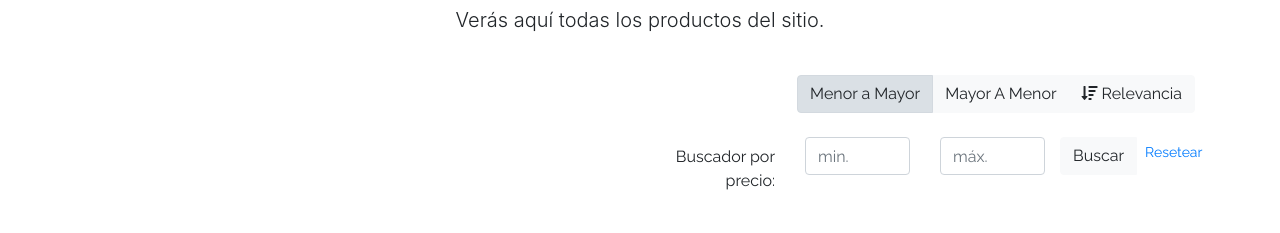
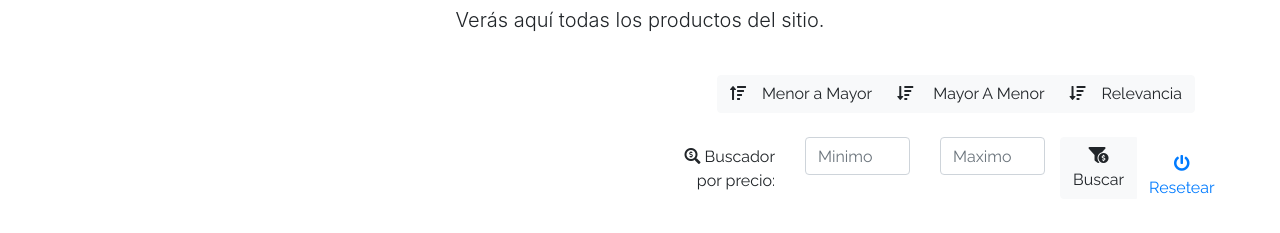
Before and after one commit to brunokco/ecommerce, a plain HTML site: page products.html in a window 1280 px wide. Shown: the part 113-346 px from the top of the page. Drawn offline with Linux system fonts and the light colour scheme; no server answers; sample sign-in values are in the browser's storage.

Commit message:
Cambios Menores y Fix

```diff
--- a/css/styles.css
+++ b/css/styles.css
@@ -139,12 +139,7 @@ a.custom-card:hover {
 .checked {
   color: orange;
 }
-label,
-button{
-  font-family: 'Raleway';
-  font-weight: bold;
-  text-align: center;
-}
+
 button{
   background-color: black;
   color: white;
--- a/products.html
+++ b/products.html
@@ -35,15 +35,17 @@
       <div class="row">
         <div class="col text-right">
           <div class="btn-group btn-group-toggle mb-4" data-toggle="buttons">
-            <label class="btn btn-light active" id="sortAsc">
-              <input type="radio" name="options" autocomplete="off" checked>Menor a Mayor
+            <label class="btn btn-light" id="sortAsc">
+              <input type="radio" name="options" autocomplete="off" checked><i
+              class="fas fa-sort-amount-up mr-3"></i>Menor a Mayor
             </label>
             <label class="btn btn-light" id="sortDesc">
-              <input type="radio" name="options" autocomplete="off">Mayor A Menor
+              <input type="radio" name="options" autocomplete="off" ><i
+              class="fas fa-sort-amount-down mr-3"></i> Mayor A Menor
             </label>
             <label class="btn btn-light" id="sortByCount">
               <input type="radio" name="options" autocomplete="off"><i
-                class="fas fa-sort-amount-down mr-1"></i>Relevancia
+              class="fas fa-sort-amount-down mr-3"></i>Relevancia
             </label>
           </div>
         </div>
@@ -53,18 +55,18 @@
         <div class="col-md-6 col-sm-12 mb-1 container">
           <div class="row container p-0 m-0">
             <div class="col">
-              <p class="font-weight-normal text-right my-2">Buscador por precio:</p>
+              <p class="font-weight-normal text-right my-2"><span><i class="fas fa-search-dollar"></i></span> Buscador por precio:</p>
             </div>
             <div class="col">
-              <input class="form-control" type="number" min="1"  placeholder="min." id="rangeFilterCountMin">
+             <input class="form-control" type="number" min="1"  placeholder="Minimo" id="rangeFilterCountMin">
             </div>
             <div class="col">
-              <input class="form-control" type="number" min="1" placeholder="máx." id="rangeFilterCountMax">
+              <input class="form-control" type="number" min="1" placeholder="Maximo" id="rangeFilterCountMax">
             </div>
             <div class="col-3 p-0">
               <div class="btn-group" role="group">
-                <button class="btn btn-light btn-block" id="rangeFilterCount">Buscar</button>
-                <button class="btn btn-link btn-sm" id="clearRangeFilter">Resetear</button>
+                <button class="btn btn-light btn-block" id="rangeFilterCount"><i class="fas fa-funnel-dollar"></i>Buscar</button>
+                <button class="btn btn-block btn-link" id="clearRangeFilter"><i class="fas fa-power-off"></i>Resetear</button>
               </div>
             </div>
           </div>
```
